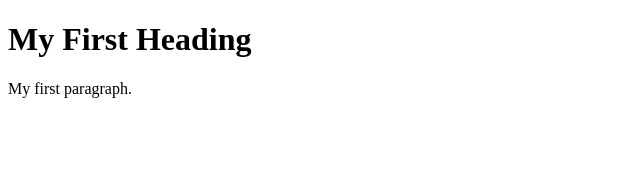
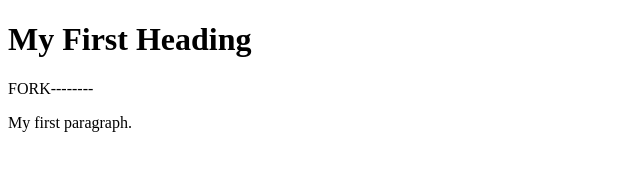
Before and after one commit to Aswathic123/Aswathic123.github.io, a plain HTML site: page index.html in a window 1280 px wide. Shown: the whole page, without its empty margins (0-640 px from the left). Drawn offline with Linux system fonts and the light colour scheme.

Commit message:
Update index.html

```diff
--- a/index.html
+++ b/index.html
@@ -3,7 +3,7 @@
 <body>
 
 <h1>My First Heading</h1>
-
+<p> FORK--------</p>
 <p>My first paragraph.</p>
 
 </body>
```
